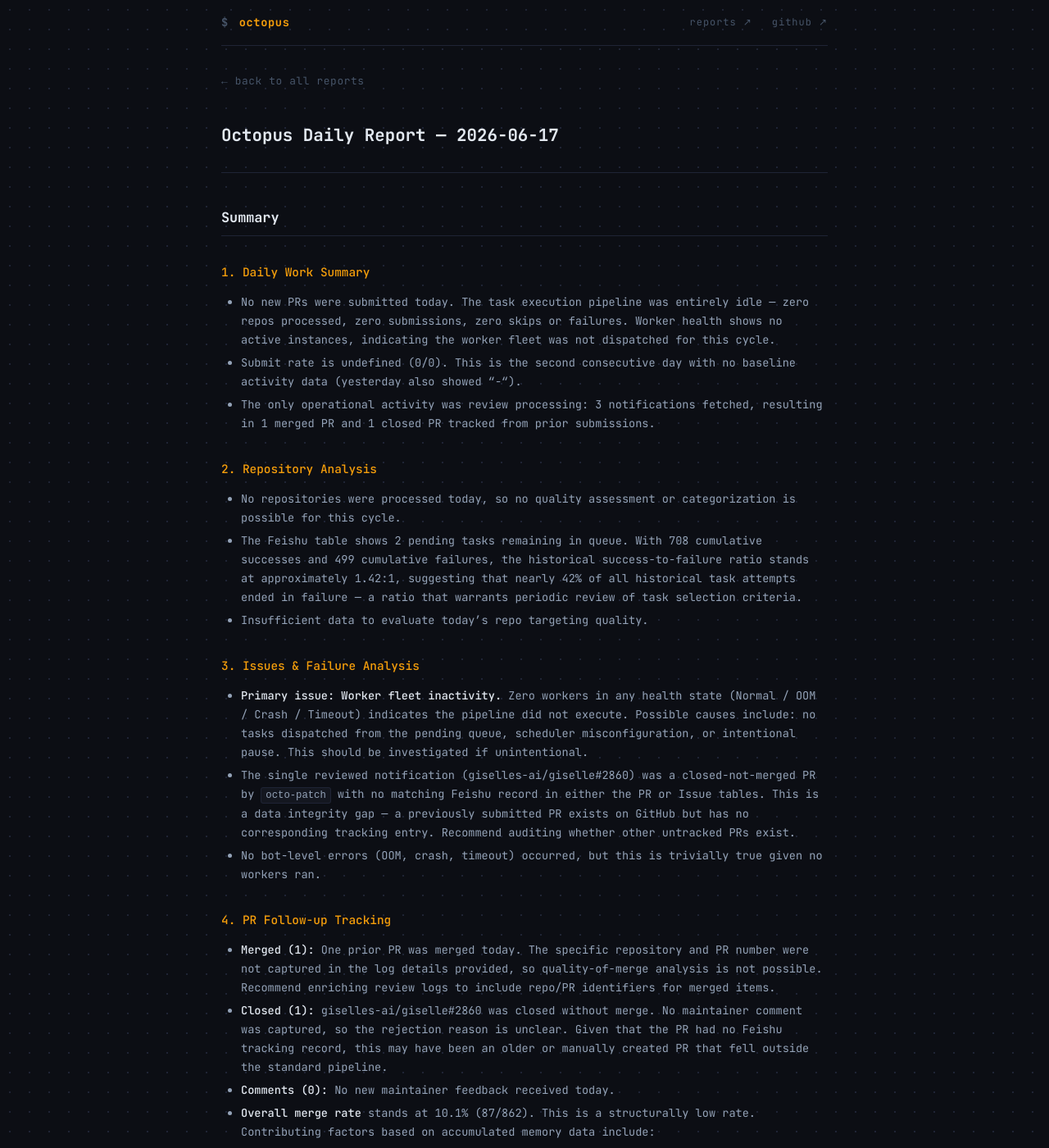
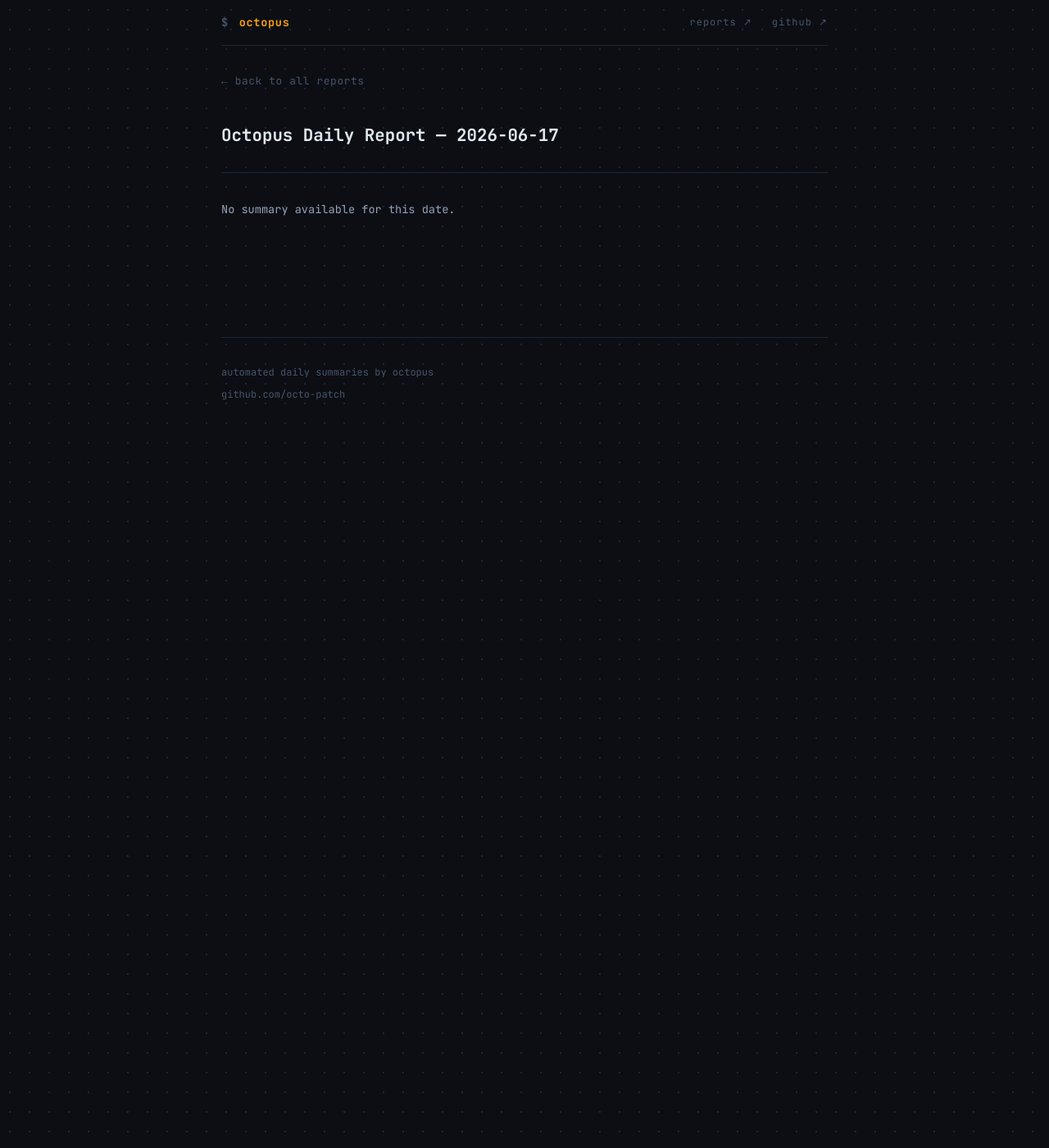
Before and after one commit to octo-patch/daily-reports, a Jekyll site: the page built from 2026-06/2026-06-17.md, in a window 1280 px wide and 1400 px high. Shown: the whole window at 82% size. Built offline with Jekyll 4.4.1, drawn with Linux system fonts in a browser that asks for light colours; some of the changed text lies outside the part shown.

Commit message:
daily report: 2026-06-17

```diff
--- a/2026-06/2026-06-17.md
+++ b/2026-06/2026-06-17.md
@@ -1,39 +1,7 @@
 ---
 layout: report
 title: "Octopus Daily Report — 2026-06-17"
-summary: "- No new PRs were submitted today. The task execution pipeline was entirely idle — zero repos processed, zero submissions, zero skips or failures. Worker health shows no active instances, indicating t"
+summary: "No summary available."
 ---
 
-## Summary
-
-### 1. Daily Work Summary
-
-- No new PRs were submitted today. The task execution pipeline was entirely idle — zero repos processed, zero submissions, zero skips or failures. Worker health shows no active instances, indicating the worker fleet was not dispatched for this cycle.
-- Submit rate is undefined (0/0). This is the second consecutive day with no baseline activity data (yesterday also showed "-").
-- The only operational activity was review processing: 3 notifications fetched, resulting in 1 merged PR and 1 closed PR tracked from prior submissions.
-
-### 2. Repository Analysis
-
-- No repositories were processed today, so no quality assessment or categorization is possible for this cycle.
-- The Feishu table shows 2 pending tasks remaining in queue. With 708 cumulative successes and 499 cumulative failures, the historical success-to-failure ratio stands at approximately 1.42:1, suggesting that nearly 42% of all historical task attempts ended in failure — a ratio that warrants periodic review of task selection criteria.
-- Insufficient data to evaluate today's repo targeting quality.
-
-### 3. Issues & Failure Analysis
-
-- **Primary issue: Worker fleet inactivity.** Zero workers in any health state (Normal / OOM / Crash / Timeout) indicates the pipeline did not execute. Possible causes include: no tasks dispatched from the pending queue, scheduler misconfiguration, or intentional pause. This should be investigated if unintentional.
-- The single reviewed notification (giselles-ai/giselle#2860) was a closed-not-merged PR by `octo-patch` with no matching Feishu record in either the PR or Issue tables. This is a data integrity gap — a previously submitted PR exists on GitHub but has no corresponding tracking entry. Recommend auditing whether other untracked PRs exist.
-- No bot-level errors (OOM, crash, timeout) occurred, but this is trivially true given no workers ran.
-
-### 4. PR Follow-up Tracking
-
-- **Merged (1):** One prior PR was merged today. The specific repository and PR number were not captured in the log details provided, so quality-of-merge analysis is not possible. Recommend enriching review logs to include repo/PR identifiers for merged items.
-- **Closed (1):** giselles-ai/giselle#2860 was closed without merge. No maintainer comment was captured, so the rejection reason is unclear. Given that the PR had no Feishu tracking record, this may have been an older or manually created PR that fell outside the standard pipeline.
-- **Comments (0):** No new maintainer feedback received today.
-- **Overall merge rate** stands at 10.1% (87/862). This is a structurally low rate. Contributing factors based on accumulated memory data include:
-  - High volume of PRs sent to repos with no actual integration target (M3 N/A pattern — over 60 repos documented in memory as inapplicable).
-  - Multiple account-level blocks and maintainer refusals (instructor, letta, dyad, handy, everywhere, etc.).
-  - Repos with strict contribution gates (CLA, issue-first, Discord-first, lgtm-gate) that block automated PRs procedurally.
-- **Actionable recommendations:**
-  - Purge or deprioritize the 60+ repos flagged as M3 N/A in project memory from the task queue to avoid inflating the failure denominator.
-  - Audit the 2 pending Feishu tasks to confirm they target viable repositories before dispatching workers.
-  - Investigate the cause of today's worker inactivity to prevent silent pipeline stalls.
+No summary available for this date.
```
